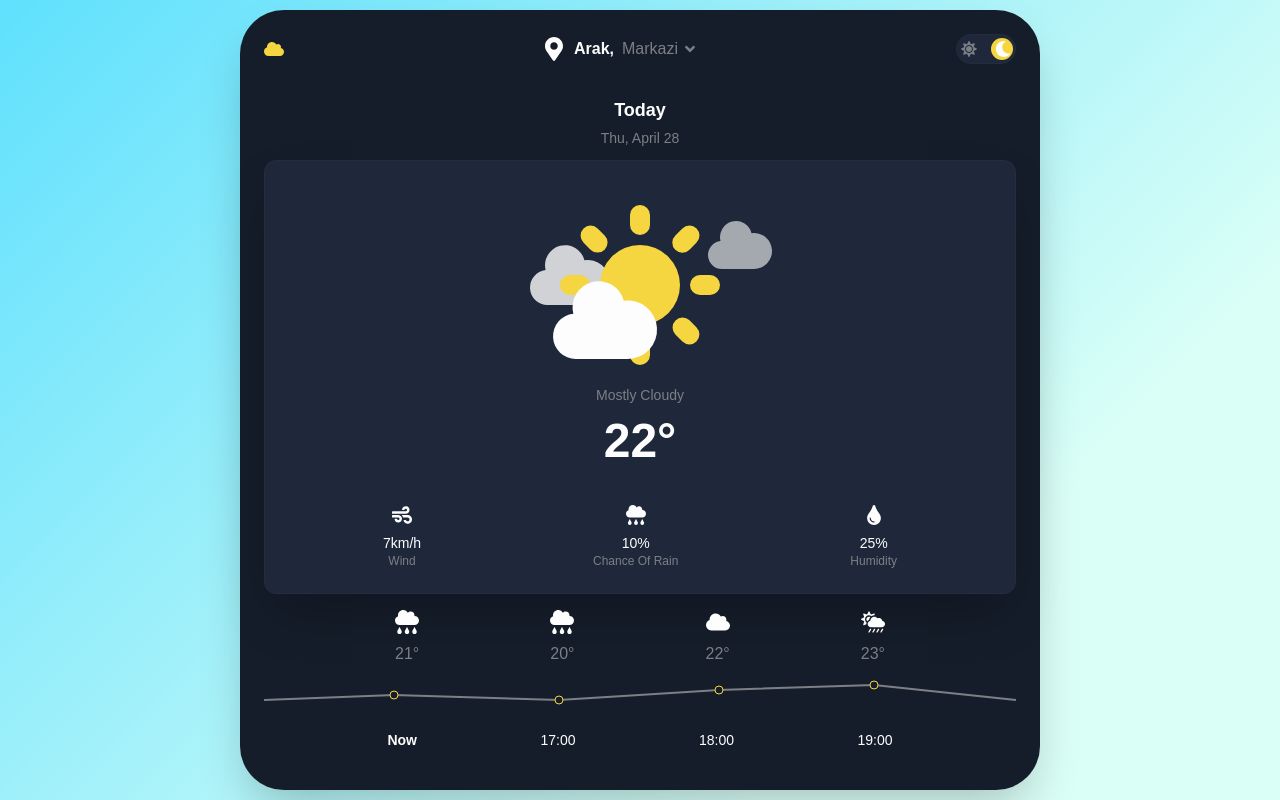
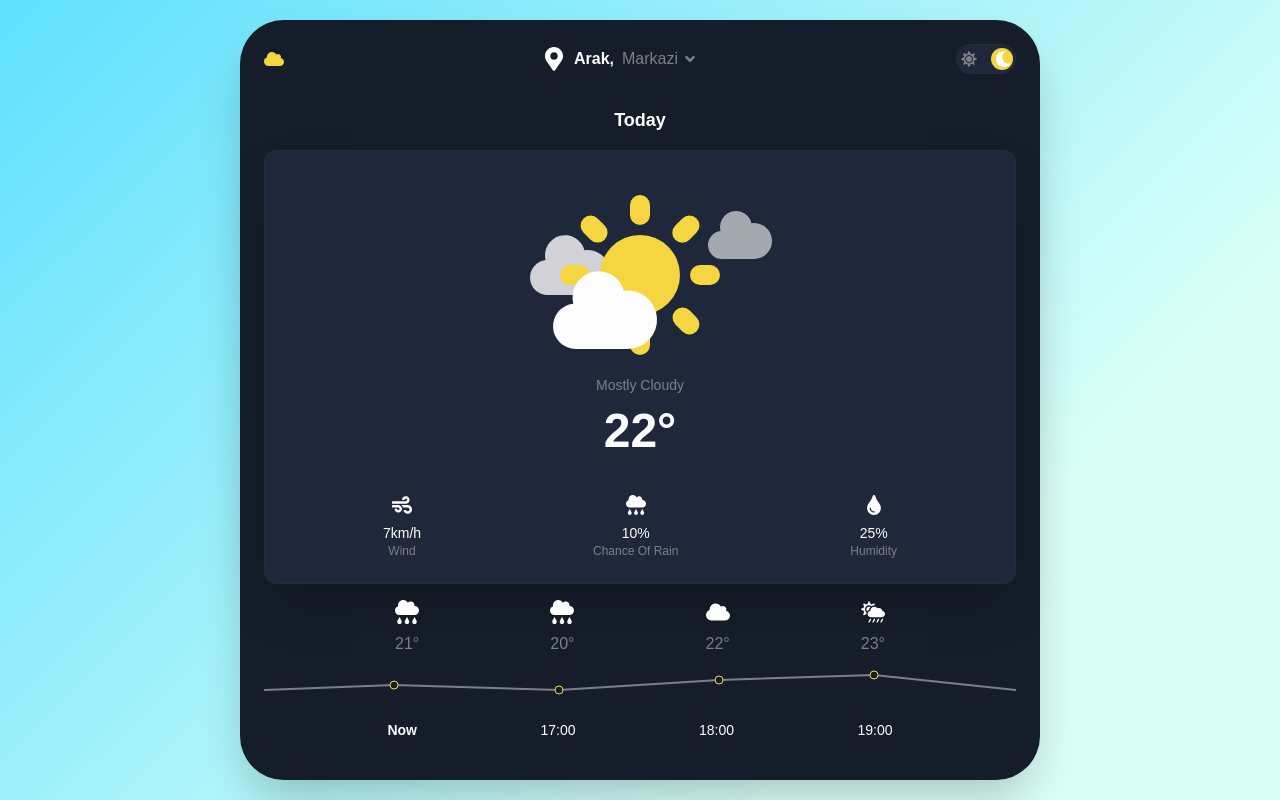
Before and after one commit to koshinva/weather-app, a React (Create React App) app: page / in a window 1280 px wide. Built offline with nearby package versions, Linux system fonts and the light colour scheme.

Commit message:
feat: отображать текущую дату в компоненте Date

```diff
--- a/src/components/Date.tsx
+++ b/src/components/Date.tsx
@@ -1,12 +1,14 @@
+import { useTypedSelector } from 'hooks/useTypedSelector';
 import { FC } from 'react'
 
 import styles from './Date.module.scss'
 
 const Date: FC = () => {
+  const {date} = useTypedSelector((store) => store.weather)
   return (
     <div className={styles.date}>
       <h1 className={styles.day}>Today</h1>
-      <p className={styles['week-day']}>Thu, April 28</p>
+      <p className={styles['week-day']}>{date}</p>
     </div>
   );
 }
```
